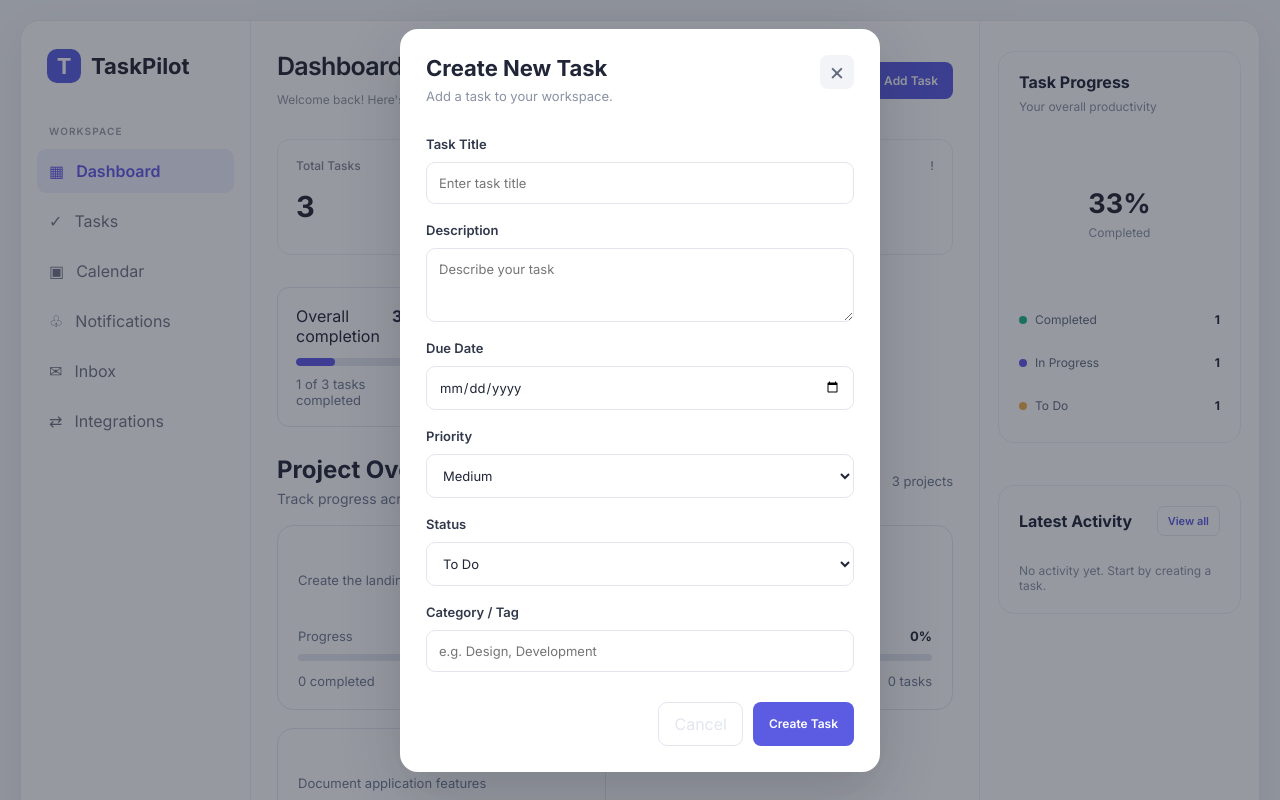
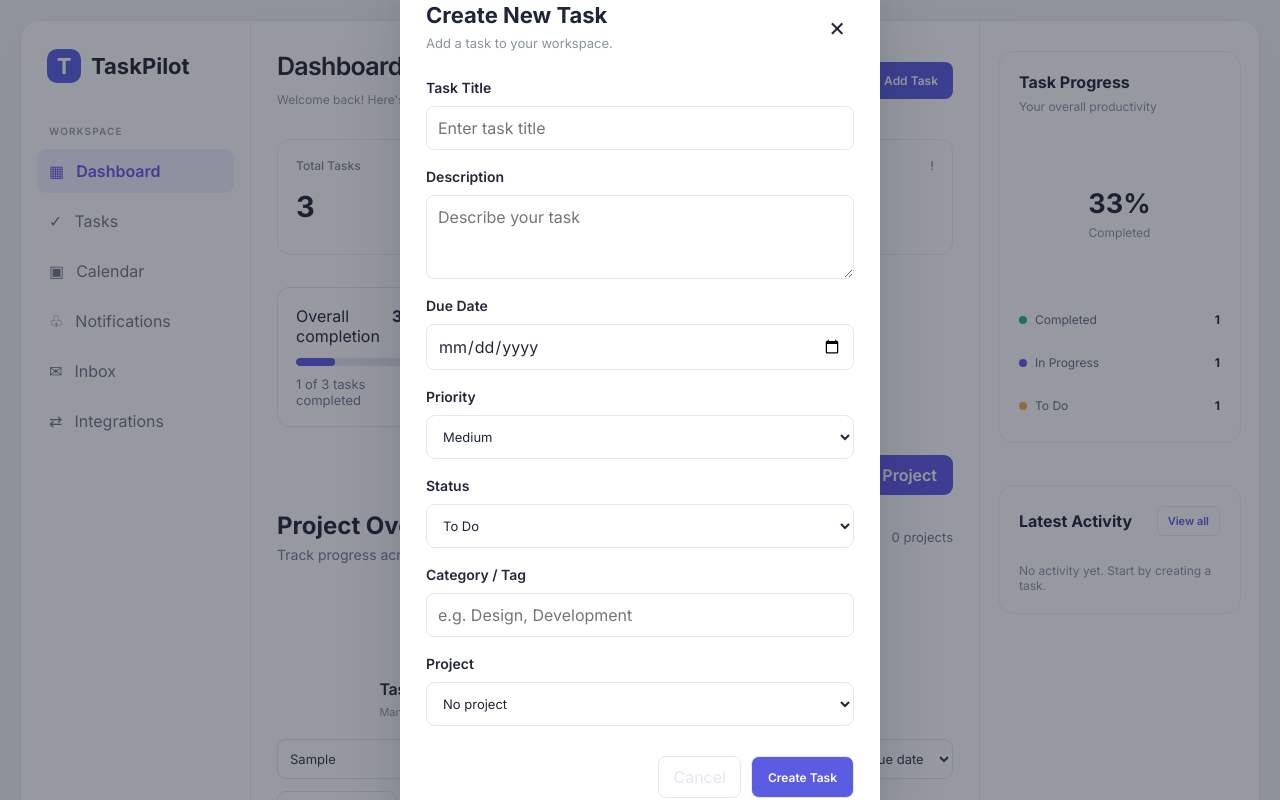
Before and after one commit to Suresh5432/task-manager, a React (Vite) app: page / in a window 1280 px wide. Both pictures are taken after typing "Sample" into the empty fields and a click on the button "+ Add Task". Shown: the top 800 px of the page. Built offline with nearby package versions, Linux system fonts and the light colour scheme.

Commit message:
added project feature

```diff
--- a/src/components/AddProjectModal.jsx
+++ b/src/components/AddProjectModal.jsx
@@ -0,0 +1,96 @@
+
+import { useState } from "react";
+
+function AddProjectModal({ onClose, onAddProject }) {
+  const [name, setName] = useState("");
+  const [description, setDescription] = useState("");
+  const [color, setColor] = useState("#7667F8");
+  const [deadline, setDeadline] = useState("");
+
+  function handleSubmit(event) {
+    event.preventDefault();
+
+    const trimmedName = name.trim();
+
+    if (!trimmedName) return;
+
+    onAddProject({
+      id: crypto.randomUUID(),
+      name: trimmedName,
+      description: description.trim(),
+      color,
+      deadline,
+    });
+
+    onClose();
+  }
+
+  return (
+    <div className="modal-overlay" onClick={onClose}>
+      <div
+        className="task-modal"
+        role="dialog"
+        aria-modal="true"
+        aria-labelledby="add-project-title"
+        onClick={(event) => event.stopPropagation()}
+      >
+        <div className="modal-header">
+          <h2 id="add-project-title">Create Project</h2>
+          <button type="button" onClick={onClose} aria-label="Close modal">
+            ×
+          </button>
+        </div>
+
+        <form onSubmit={handleSubmit}>
+          <label htmlFor="project-name">Project name *</label>
+          <input
+            id="project-name"
+            value={name}
+            onChange={(event) => setName(event.target.value)}
+            placeholder="e.g. Website Redesign"
+            required
+            maxLength={80}
+            autoFocus
+          />
+
+          <label htmlFor="project-description">Description</label>
+          <textarea
+            id="project-description"
+            value={description}
+            onChange={(event) => setDescription(event.target.value)}
+            placeholder="What is this project about?"
+            rows={3}
+            maxLength={300}
+          />
+
+          <label htmlFor="project-color">Project color</label>
+          <input
+            id="project-color"
+            type="color"
+            value={color}
+            onChange={(event) => setColor(event.target.value)}
+          />
+
+          <label htmlFor="project-deadline">Deadline</label>
+          <input
+            id="project-deadline"
+            type="date"
+            value={deadline}
+            onChange={(event) => setDeadline(event.target.value)}
+          />
+
+          <div className="modal-actions">
+            <button type="button" onClick={onClose}>
+              Cancel
+            </button>
+            <button type="submit" className="primary-button">
+              Create Project
+            </button>
+          </div>
+        </form>
+      </div>
+    </div>
+  );
+}
+
+export default AddProjectModal;
--- a/src/components/AddTaskModal.jsx
+++ b/src/components/AddTaskModal.jsx
@@ -1,6 +1,6 @@
 import { useState } from "react";
 
-function AddTaskModal({ onClose, onAddTask, existingTask, defaultPriority="Medium", defaultStatus="To Do"}){
+function AddTaskModal({ onClose, onAddTask, existingTask, projects=[], defaultPriority="Medium", defaultStatus="To Do"}){
 
     const isEditing=Boolean(existingTask);
 
@@ -11,6 +11,7 @@ function AddTaskModal({ onClose, onAddTask, existingTask, defaultPriority="Mediu
       priority: existingTask?.priority ?? defaultPriority,
       tag: existingTask?.tag ?? "",
       status: existingTask?.status ?? defaultStatus,
+      projectId: existingTask?.projectId ?? "",
     });
 
     function handleChange(event){
@@ -32,6 +33,7 @@ function AddTaskModal({ onClose, onAddTask, existingTask, defaultPriority="Mediu
             priority: formData.priority,
             tag: formData.tag.trim(),
             status: formData.status,
+            projectId: formData.projectId || null,
         };
 
         onAddTask(task);
@@ -145,6 +147,22 @@ function AddTaskModal({ onClose, onAddTask, existingTask, defaultPriority="Mediu
                         required
                         maxLength={50}
                     />
+                    <label htmlFor="projectId">Project</label>
+                    <select
+                        id="projectId"
+                        name="projectId"
+                        value={formData.projectId}
+                        onChange={handleChange}
+                    >
+                        <option value="">No project</option>
+
+                        {projects.map((project) => (
+                            <option key={project.id} value={project.id}>
+                                {project.name}
+                            </option>
+                        ))}
+                    </select>
+
                     <div className="modal-actions">
                         <button
                             type="button"
--- a/src/index.css
+++ b/src/index.css
@@ -2609,6 +2609,96 @@ button {
   text-align: center;
 }
 
+/* add a new project page*/
+
+
+.project-actions {
+  display: flex;
+  justify-content: flex-end;
+  margin-bottom: 16px;
+}
+
+.primary-button {
+  padding: 10px 16px;
+  border: none;
+  border-radius: 9px;
+  background: var(--accent, #6258e8);
+  color: white;
+  font-weight: 600;
+  cursor: pointer;
+}
+
+.primary-button:hover {
+  opacity: 0.9;
+}
+
+.modal-header {
+  display: flex;
+  align-items: center;
+  justify-content: space-between;
+  gap: 16px;
+  margin-bottom: 20px;
+}
+
+.modal-header h2 {
+  margin: 0;
+}
+
+.modal-header button {
+  border: none;
+  background: transparent;
+  color: var(--text-primary, #25283a);
+  font-size: 26px;
+  cursor: pointer;
+}
+
+.task-modal form {
+  display: flex;
+  flex-direction: column;
+  gap: 10px;
+}
+
+.task-modal form label {
+  margin-top: 8px;
+  color: var(--text-primary, #25283a);
+  font-size: 14px;
+  font-weight: 600;
+}
+
+.task-modal form input:not([type="color"]),
+.task-modal form textarea {
+  width: 100%;
+  box-sizing: border-box;
+  padding: 11px;
+  border: 1px solid var(--border-color, #e4e7f0);
+  border-radius: 8px;
+  background: var(--input-bg, #fff);
+  color: var(--text-primary, #25283a);
+  font: inherit;
+}
+
+.task-modal form input[type="color"] {
+  width: 55px;
+  height: 38px;
+  border: none;
+  background: transparent;
+  cursor: pointer;
+}
+
+.modal-actions {
+  display: flex;
+  justify-content: flex-end;
+  gap: 10px;
+  margin-top: 20px;
+}
+
+.modal-actions button {
+  padding: 10px 14px;
+  border: 1px solid var(--border-color, #e4e7f0);
+  border-radius: 8px;
+  cursor: pointer;
+}
+
 
 /* Responsive layout */
 
--- a/src/layouts/DashboardLayout.jsx
+++ b/src/layouts/DashboardLayout.jsx
@@ -12,6 +12,7 @@ import NotificationsPage from "../components/NotifictionsPage";
 import InboxPage from "../components/InboxPage";
 import IntegrationsPage from "../components/IntegrationsPage";
 import SettingsPage from "../components/SettingsPage";
+import AddProjectModal from "../components/AddProjectModal";
 
 const initialTasks = [
   {
@@ -87,13 +88,15 @@ function DashboardLayout(){
       }
     });
 
+    const [showAddProjectModal,setShowAddProjectModal] =useState(false);
+
     const [projects, setProjects]=useState(()=>{
         try{
             const saved =localStorage.getItem("taskpilot-projects");
-            return saved ? JSON.parse(saved) : initialTasks;
+            return saved ? JSON.parse(saved) : [];
         }
         catch{
-            return initialTasks;
+            return [];
         }
     });
     useEffect(()=>{
@@ -102,6 +105,13 @@ function DashboardLayout(){
             JSON.stringify(projects)
         );
     },[projects]);
+
+    function handelAddProject(newProject){
+        setProjects((currentProjects)=>[
+            ...currentProjects,
+            newProject,
+        ]);
+    }
 
     function getProjectProgress(projectId){
         const projectTasks=tasks.filter(
@@ -322,11 +332,23 @@ function DashboardLayout(){
                         <>
                         <SummaryCards tasks={tasks}/>
 
+                        <div className="project-actions">
+                            <button
+                                type="button"
+                                className="primary-button"
+                                onClick={()=>setShowAddProjectModal(true)}
+                            >
+                                + Create Project
+                            </button>
+                        </div>
+
                         <ProjectOverview
                             projects={projects}
                             tasks={tasks}
                             getProjectProgress={getProjectProgress}
                         />
+
+
 
                         <TaskOverView
                             tasks={tasks}
@@ -382,6 +404,7 @@ function DashboardLayout(){
             </div>
             {(isModalOpen || editingTask) && (
                 <AddTaskModal
+                    projects={projects}
                     key={editingTask?.id ?? "new-task"}
                     existingTask={editingTask}
                     onClose={()=>{
@@ -403,6 +426,12 @@ function DashboardLayout(){
                     }}
                 />
             )}
+            {showAddProjectModal &&(
+                <AddProjectModal
+                    onClose={()=>setShowAddProjectModal(false)}
+                    onAddProject={handelAddProject}
+                />
+            )}
         </div>
     )
 }
```
